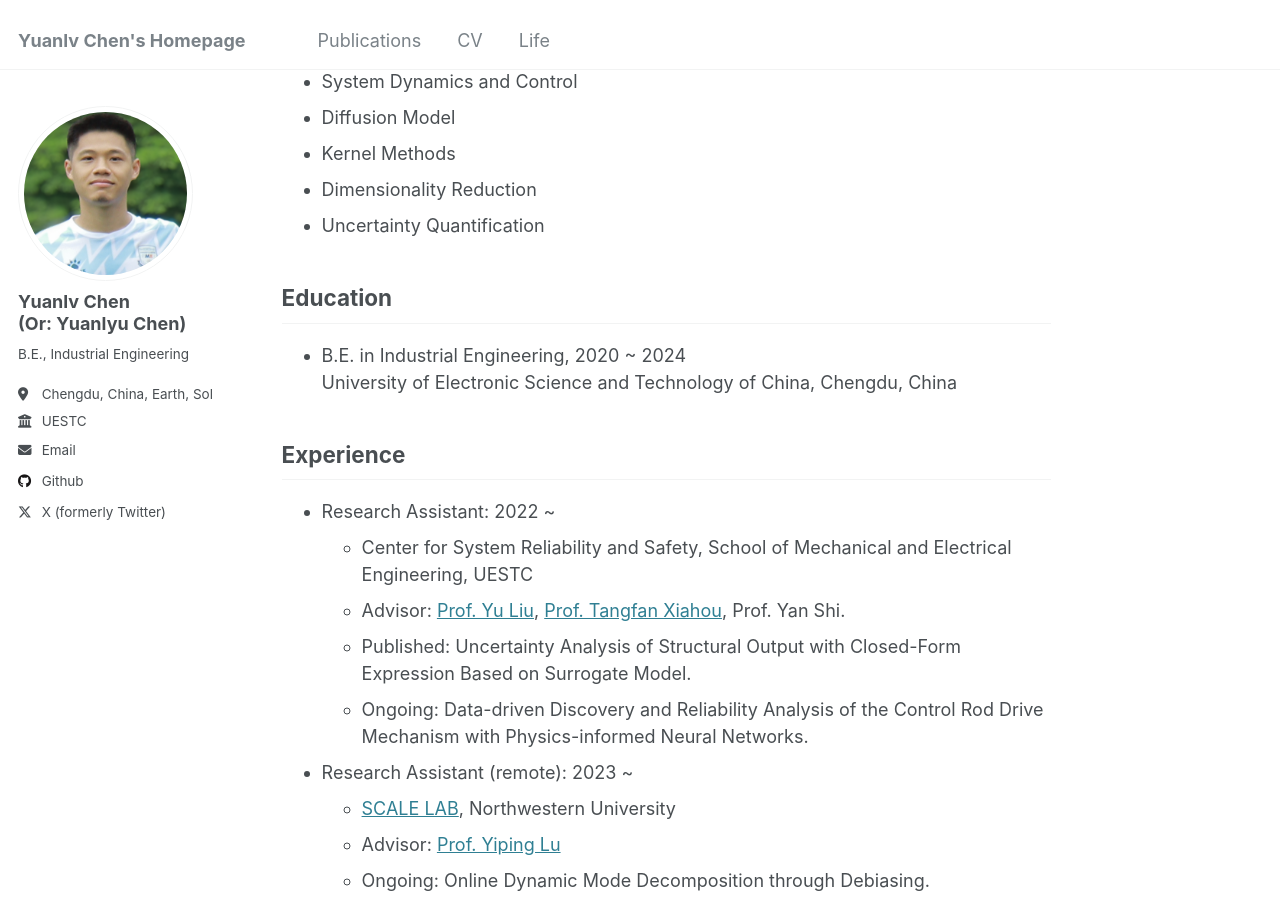
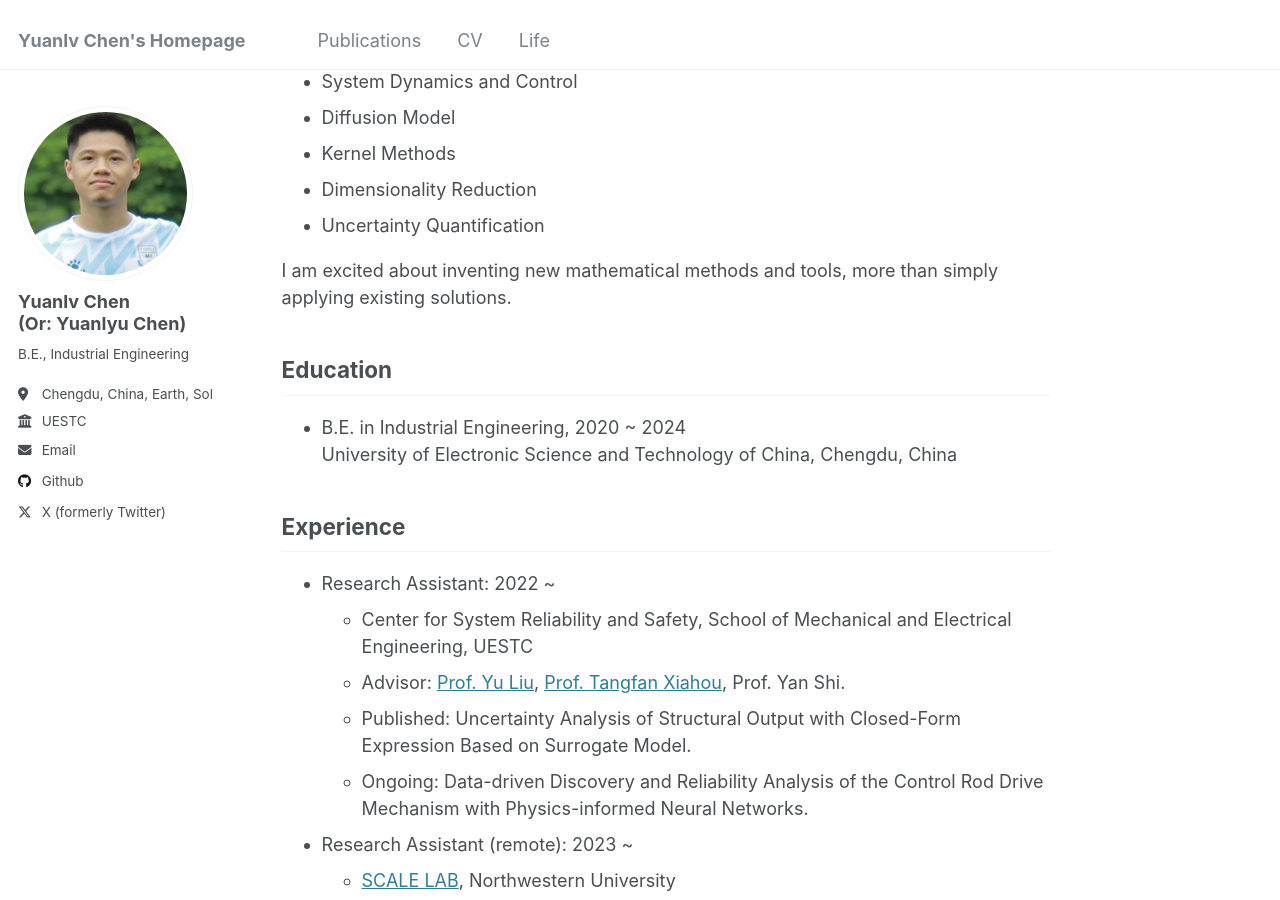
Before and after one commit to YLchen22/YLchen22.github.io, a Jekyll site: the page built from _pages/about.md, in a window 1280 px wide and 900 px high, scrolled down 773 px. Built offline with Jekyll 4.4.1, drawn with Linux system fonts in a browser that asks for light colours.

Commit message:
Update about.md

```diff
--- a/_pages/about.md
+++ b/_pages/about.md
@@ -31,6 +31,8 @@ And techniques:
 * Dimensionality Reduction
 * Uncertainty Quantification
 
+I am excited about inventing new mathematical methods and tools, more than simply applying existing solutions.
+
 
 Education
 ------
```
